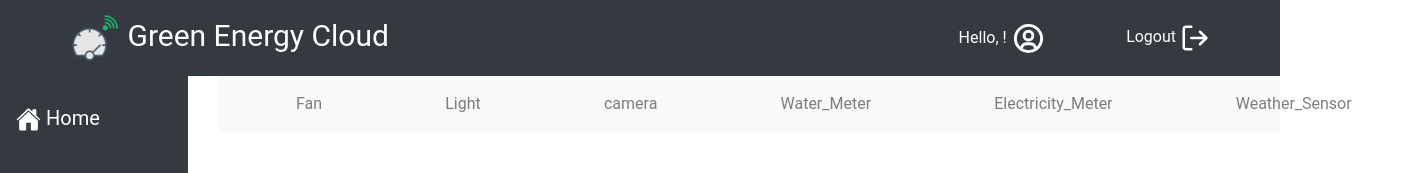
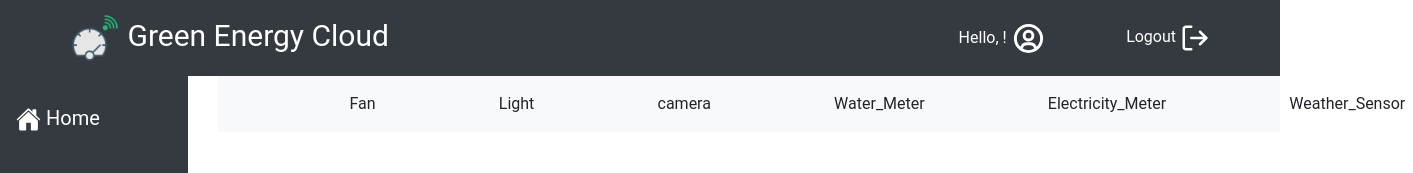
Before and after one commit to ChiruhasBobbadi/dashboard-react, a React (Create React App) app: page /deviceManagement in a window 1280 px wide. Shown: the top 173 px of the page, 1413 px wide, since content can reach past the window. Built offline with nearby package versions, Linux system fonts and the light colour scheme; no server answers.

Commit message:
DM Navbar Color

```diff
--- a/src/components/DeviceManagement/DeviceManagmentNavBar.js
+++ b/src/components/DeviceManagement/DeviceManagmentNavBar.js
@@ -2,16 +2,24 @@ import Container from "react-bootstrap/Container";
 import {Nav, Navbar} from "react-bootstrap";
 
 import {GrFan} from 'react-icons/gr'
+import {BrowserRouter as Router, Route, Routes, useLocation} from "react-router-dom";
+import { NavLink } from "react-router-dom";
+
 const DeviceManagmentNavBar =()=>{
+    const location = useLocation();
+    const path = location.pathname.split('/')[2];
+
    return <Navbar expand="lg" variant="light" bg="light" fluid="true">
 
             <Nav>
-                <Nav.Link href="/deviceManagement/fan" style={{marginLeft:"10%"}}>Fan </Nav.Link>
-                <Nav.Link href="/deviceManagement/light" style={{marginLeft:'20%'}} >Light</Nav.Link>
-                <Nav.Link href="/deviceManagement/camera" style={{marginLeft:'20%'}}>camera</Nav.Link>
-                <Nav.Link href="/deviceManagement/water" style={{marginLeft:'20%'}}>Water_Meter</Nav.Link>
-                <Nav.Link href="/deviceManagement/electricity" style={{marginLeft:'20%'}}>Electricity_Meter</Nav.Link>
-                <Nav.Link href="/deviceManagement/weather" style={{marginLeft:'20%'}}>Weather_Sensor</Nav.Link>
+                {/* <NavLink>Fan</NavLink> */}
+
+                <Nav.Link href="/deviceManagement/fan" style={{marginLeft:'20%' , color : path ==='fan'?'#00FF00':'inherit'} } >Fan </Nav.Link>
+                <Nav.Link href="/deviceManagement/light" style={{marginLeft:'20%' , color : path ==='light'?'#00FF00':'inherit'} } >Light</Nav.Link>
+                <Nav.Link href="/deviceManagement/camera" style={{marginLeft:'20%' , color : path ==='camera'?'#00FF00':'inherit' }}>camera</Nav.Link>
+                <Nav.Link href="/deviceManagement/water" style={{marginLeft:'20%' , color : path ==='water'?'#00FF00':'inherit' }}>Water_Meter</Nav.Link>
+                <Nav.Link href="/deviceManagement/electricity" style={{marginLeft:'20%' , color : path ==='electricity'?'#00FF00':'inherit' }}>Electricity_Meter</Nav.Link>
+                <Nav.Link href="/deviceManagement/weather" style={{marginLeft:'20%' , color : path ==='weather'?'#00FF00':'inherit' }}>Weather_Sensor</Nav.Link>
             </Nav>
 
     </Navbar>
```
